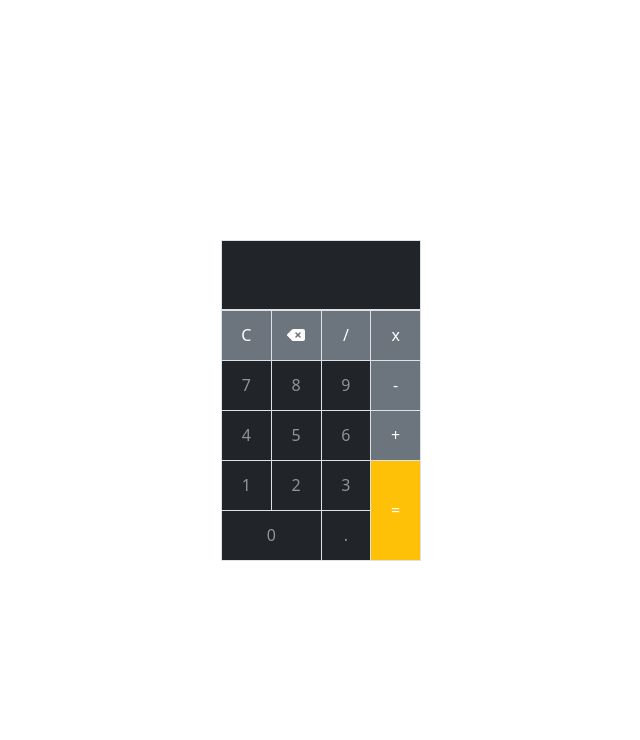
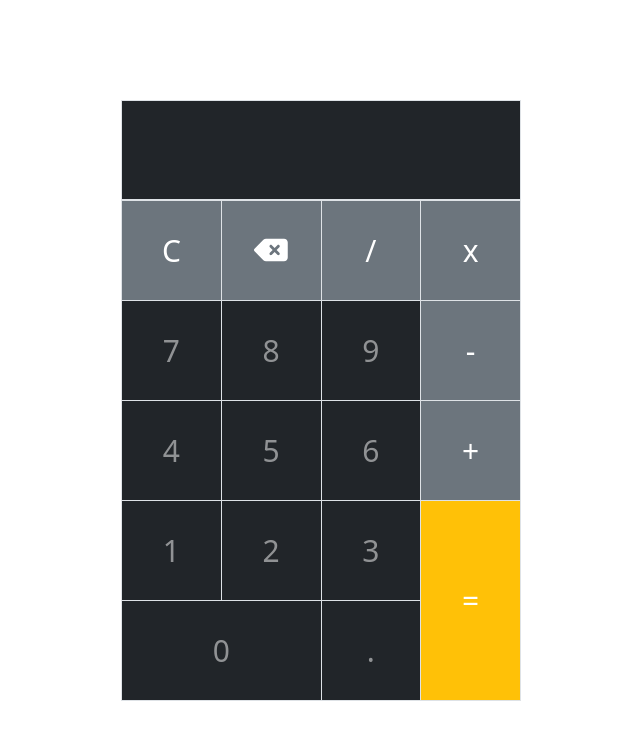
Before and after one commit to Fadi1872/task5-1, a plain HTML site: page index.html in a window 1280 px wide. Shown: the whole page, without its empty margins (319-959 px from the left). Drawn offline with nearby package versions, Linux system fonts and the light colour scheme.

Commit message:
edtiting the size

```diff
--- a/assets/css/style.css
+++ b/assets/css/style.css
@@ -3,12 +3,17 @@
     padding: 0;
     box-sizing: border-box;
 }
+
+html{
+    font-size: 30px;
+}
+
 .square{
-    width: 50px;
-    height: 50px;
+    width: 100px;
+    height: 100px;
 }
 .result{
-    height: 70px;
+    height: 100px;
     overflow: scroll;
 }
 td:hover{
@@ -22,5 +27,5 @@ td:hover{
     opacity: 1;
 }
 .row{
-    width: 200px;
+    width: 400px;
 }
```
Also changed, not shown: index.html (+1 -1 lines), assets/js/app.js (line endings or trailing spaces).
